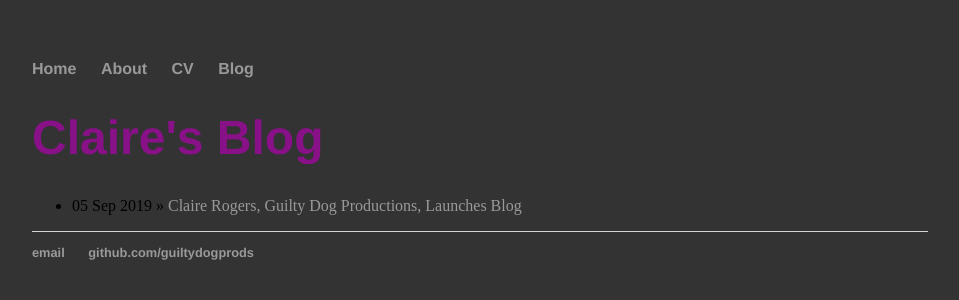
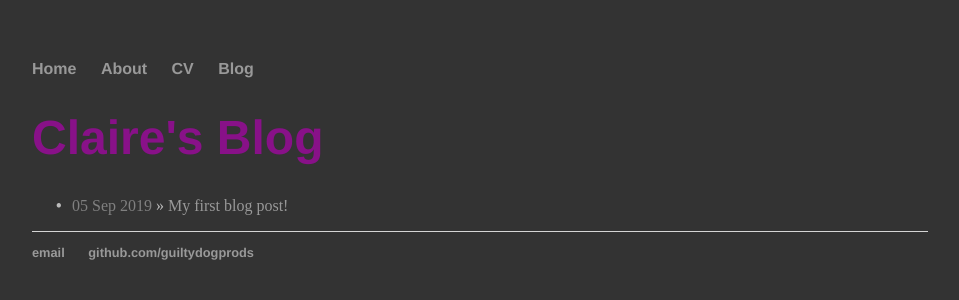
Before and after one commit to guiltydogprods/guiltydogprods.github.io, a Jekyll site: the page built from blog/index.html, in a window 1280 px wide. Shown: the top 300 px of the page, without its empty margins (160-1119 px from the left). Built offline with Jekyll 4.4.1, drawn with Linux system fonts in a browser that asks for light colours.

Commit message:
Tweak blog layout and 1st post.

```diff
--- a/_posts/2019-09-05-beginning-my-new-blog.md
+++ b/_posts/2019-09-05-beginning-my-new-blog.md
@@ -1,6 +1,6 @@
 ---
 layout: post
-title: "Claire Rogers, Guilty Dog Productions, Launches Blog"
+title: "My first blog post!"
 date: 2019-09-05
 ---
 
--- a/blog/index.html
+++ b/blog/index.html
@@ -6,6 +6,6 @@
 	<ul class="posts">
 
 	  {% for post in site.posts %}
-	    <li><span>{{ post.date | date_to_string }}</span> » <a href="{{ post.url }}" title="{{ post.title }}">{{ post.title }}</a></li>
+	    <li class="date"><span style="color:grey">{{ post.date | date_to_string }}</span> » <a href="{{ post.url }}" title="{{ post.title }}">{{ post.title }}</a></li>
 	  {% endfor %}
 	</ul>
--- a/css/main.css
+++ b/css/main.css
@@ -2,7 +2,22 @@
     margin: 60px auto;
     width: 70%;
     background-color: #333;
+    color: #bbb;
 }
+
+ul {
+  list-style: none;
+}
+
+ul.posts li::before {
+  content: "\2022";
+  color: #bbb;
+  font-weight: bold;
+  display: inline-block;
+  width: 1em;
+  margin-left: -1em;
+}
+
 nav ul, footer ul {
     font-family:'Helvetica', 'Arial', 'Sans-Serif';
     padding: 0px;
@@ -13,6 +28,7 @@
     display: inline;
     margin-right: 20px;
 }
+
 a {
     text-decoration: none;
     color: #999;
```
